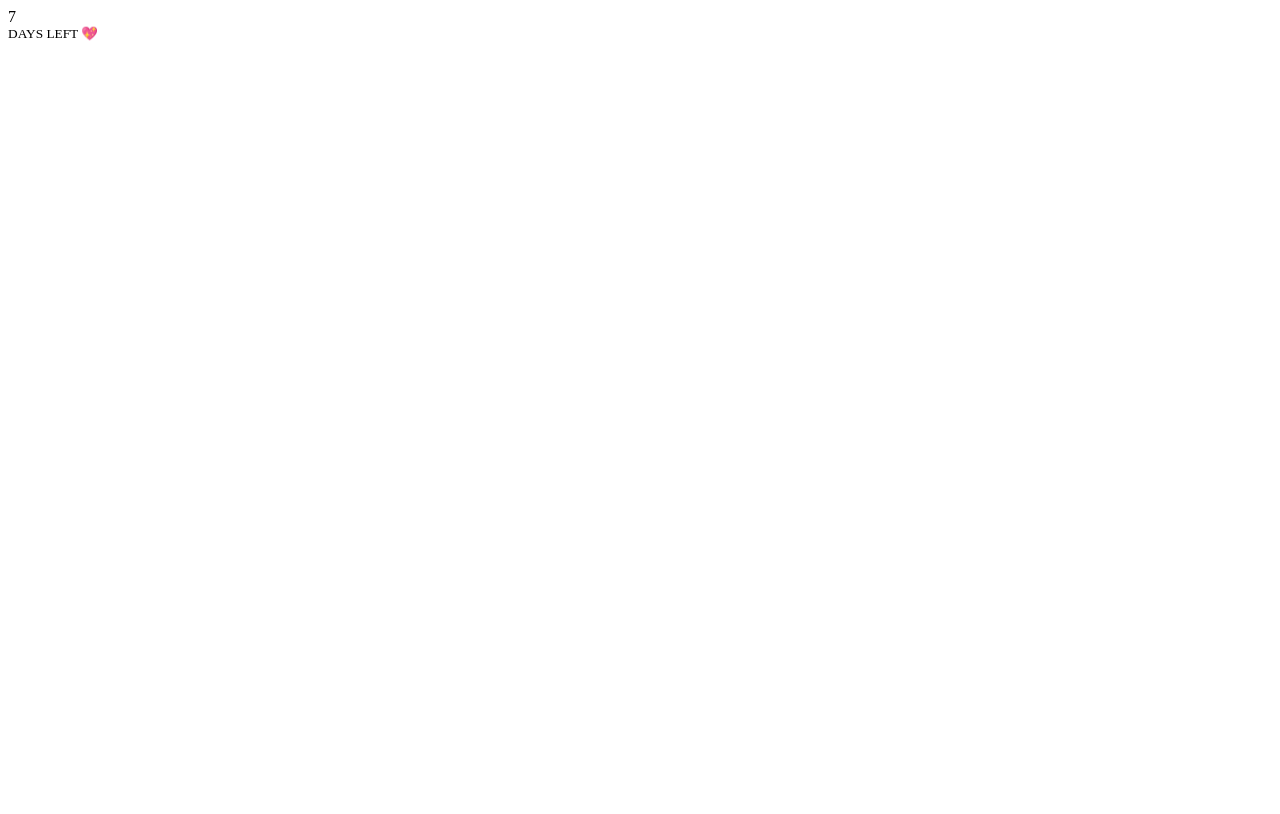
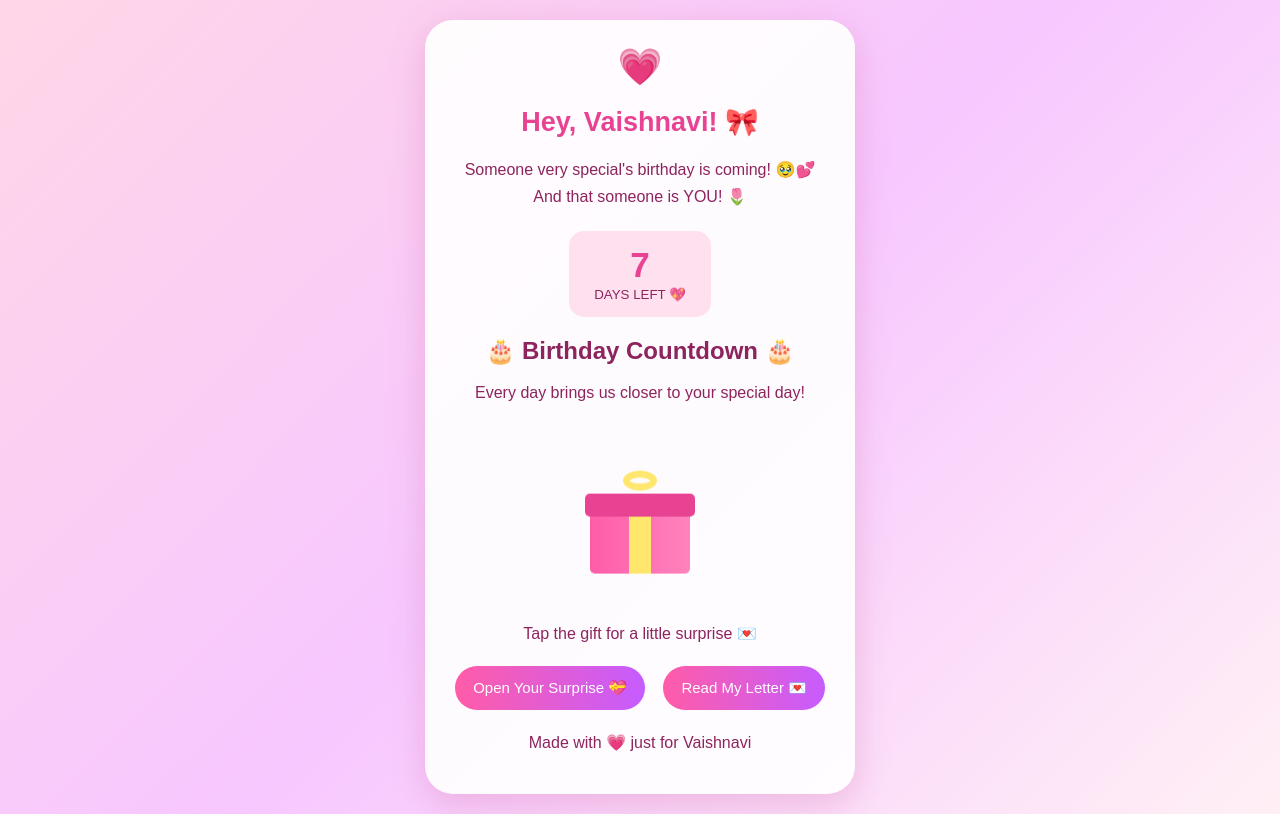
Before and after one commit to vaishudeshmukh8010-design/Babe-Brithdaycountdown-, a plain HTML site: page index.html in a window 1280 px wide. Drawn offline with Linux system fonts and the light colour scheme.

Commit message:
Revamp birthday countdown and surprise features

```diff
--- a/index.html
+++ b/index.html
@@ -1,29 +1,153 @@
-<div class="countdown">
+<!DOCTYPE html>
+<html lang="en">
+<head>
+<meta charset="UTF-8">
+<meta name="viewport" content="width=device-width, initial-scale=1.0">
+<title>Vaishnavi's Birthday Surprise 💗</title>
+<style>
+*{box-sizing:border-box}
+body{
+ margin:0;min-height:100vh;padding:20px;
+ display:flex;justify-content:center;align-items:center;
+ font-family:Arial,sans-serif;color:#8d245d;text-align:center;
+ background:linear-gradient(135deg,#ffd6e7,#f7c7ff,#fff0f5);
+ overflow-x:hidden
+}
+.card{
+ width:100%;max-width:430px;padding:26px 18px;
+ border-radius:28px;background:#ffffffed;
+ box-shadow:0 10px 35px #d66da755;position:relative;z-index:2
+}
+h1{color:#e84393;font-size:27px}
+.subtitle{line-height:1.7}
+.heart{font-size:36px;animation:beat 1s infinite}
+@keyframes beat{50%{transform:scale(1.2)}}
+.countdown{display:flex;justify-content:center;margin:20px 0}
+.day{background:#ffe0ef;border-radius:15px;padding:14px 25px}
+.number{font-size:35px;font-weight:bold;color:#e84393}
+.gift-area{height:190px;display:flex;justify-content:center;align-items:center}
+.gift{
+ position:relative;width:110px;height:90px;cursor:pointer;
+ margin-top:45px;animation:bounce 1.5s infinite
+}
+.box{
+ position:absolute;bottom:0;left:5px;width:100px;height:65px;
+ border-radius:5px;background:#ff5ca8;
+ background:linear-gradient(90deg,#ff5ca8,#ff83bd)
+}
+.ribbon{position:absolute;left:44px;bottom:0;width:22px;height:65px;background:#ffe66d}
+.lid{
+ position:absolute;top:10px;left:0;width:110px;height:23px;
+ border-radius:5px;background:#e84393;z-index:3;
+ transition:transform .8s ease
+}
+.bow{
+ position:absolute;top:-13px;left:38px;width:34px;height:20px;
+ border:7px solid #ffe66d;border-radius:50%;z-index:4
+}
+.gift.open .lid{transform:translate(-18px,-48px) rotate(-25deg)}
+.gift.open{animation:none}
+.gift.open:after{
+ content:"💌";position:absolute;top:-48px;left:38px;font-size:36px;
+ animation:pop .8s ease
+}
+@keyframes pop{from{transform:translateY(30px);opacity:0}to{transform:translateY(0);opacity:1}}
+@keyframes bounce{50%{transform:translateY(-8px)}}
+button{
+ border:0;border-radius:25px;padding:13px 18px;margin:7px;
+ color:white;font-size:15px;background:linear-gradient(90deg,#ff5ca8,#c65cff);
+ cursor:pointer
+}
+.message{
+ display:none;background:#fff0f7;padding:18px;margin-top:15px;
+ border-radius:18px;line-height:1.8;animation:pop .6s ease
+}
+.floating{
+ position:fixed;bottom:-40px;animation:floatUp 5s linear forwards;
+ pointer-events:none;z-index:5
+}
+@keyframes floatUp{to{transform:translateY(-110vh) rotate(360deg);opacity:0}}
+</style>
+</head>
+<body>
+<div class="card">
+ <div class="heart">💗</div>
+ <h1>Hey, Vaishnavi! 🎀</h1>
+ <p class="subtitle">Someone very special's birthday is coming! 🥹💕<br>
+ And that someone is YOU! 🌷</p>
+
+ <div class="countdown">
   <div class="day">
-    <div class="number" id="days">7</div>
-    <small>DAYS LEFT 💖</small>
+   <div class="number" id="days">--</div>
+   <small>DAYS LEFT 💖</small>
   </div>
+ </div>
+ <h2>🎂 Birthday Countdown 🎂</h2>
+ <p>Every day brings us closer to your special day!</p>
+
+ <div class="gift-area">
+  <div class="gift" id="gift" onclick="openGift()" role="button" aria-label="Open gift">
+   <div class="lid"></div>
+   <div class="bow"></div>
+   <div class="box"></div>
+   <div class="ribbon"></div>
+  </div>
+ </div>
+ <p>Tap the gift for a little surprise 💌</p>
+ <button onclick="openGift()">Open Your Surprise 💝</button>
+ <button onclick="showLetter()">Read My Letter 💌</button>
+
+ <div class="message" id="surprise">
+  <h2>Surprise, Birthday Girl! 🎉</h2>
+  You deserve all the happiness, love and beautiful moments in this world. 🌸💗
+  <br><br>Happy Birthday in advance, Vaishnavi! 🎂✨
+ </div>
+
+ <div class="message" id="letter">
+  <h2>Dear Vaishnavi ❤️</h2>
+  You are a beautiful soul, and your smile makes the world a little brighter. 🥹🌷
+  <br><br>
+  I hope your birthday brings endless happiness, magical memories and all the love your heart deserves. 💕
+  <br><br>
+  Until your special day, here's a little reminder:
+  <b>YOU ARE PRECIOUS! 🫶💖</b>
+  <br><br>With lots of love, hugs and kisses! 😘💗
+ </div>
+ <p>Made with 💗 just for Vaishnavi</p>
 </div>
 
 <script>
-function updateCountdown() {
-  const now = new Date();
-  let birthday = new Date(
-    now.getFullYear(), 9, 19, 0, 0, 0
-  );
+function updateCountdown(){
+ const now=new Date();
+ let birthday=new Date(now.getFullYear(),9,19);
+ if(now>=birthday) birthday=new Date(now.getFullYear()+1,9,19);
+ const days=Math.ceil((birthday-now)/86400000);
+ document.getElementById("days").textContent=days;
+}
+updateCountdown();
+setInterval(updateCountdown,60000);
 
-  if (now >= birthday) {
-    birthday = new Date(
-      now.getFullYear() + 1, 9, 19, 0, 0, 0
-    );
-  }
-
-  const diff = birthday - now;
-  const days = Math.ceil(diff / (1000 * 60 * 60 * 24));
-
-  document.getElementById("days").textContent = days;
+let opened=false;
+function openGift(){
+ document.getElementById("gift").classList.add("open");
+ document.getElementById("surprise").style.display="block";
+ if(!opened){launchFlowers();opened=true;}
 }
-
-updateCountdown();
-setInterval(updateCountdown, 60000);
+function showLetter(){
+ document.getElementById("letter").style.display="block";
+ launchFlowers();
+}
+function launchFlowers(){
+ for(let i=0;i<32;i++){
+  const item=document.createElement("div");
+  item.className="floating";
+  item.textContent=["🌸","💗","💖","🌷","💕","✨","🌹"][Math.floor(Math.random()*7)];
+  item.style.left=Math.random()*100+"vw";
+  item.style.fontSize=(20+Math.random()*22)+"px";
+  document.body.appendChild(item);
+  setTimeout(()=>item.remove(),5000);
+ }
+}
 </script>
+</body>
+</html>
```
